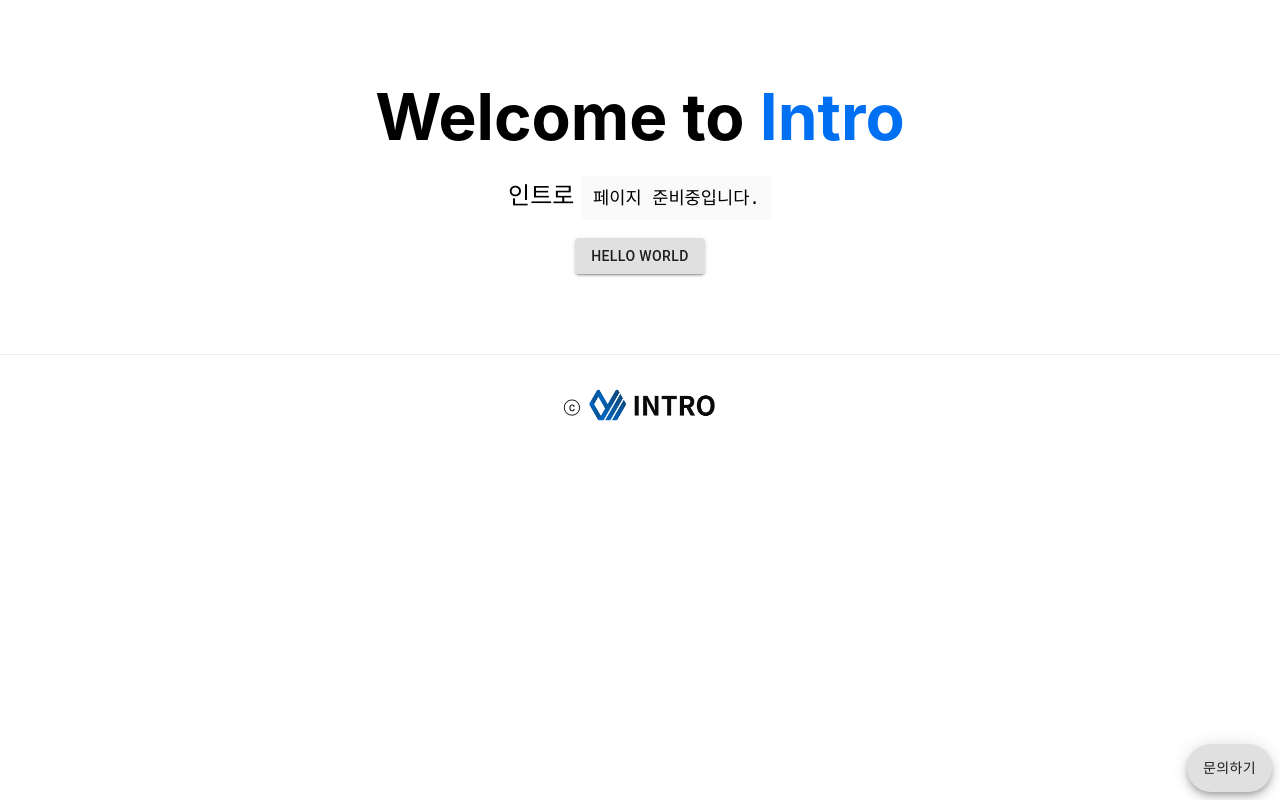
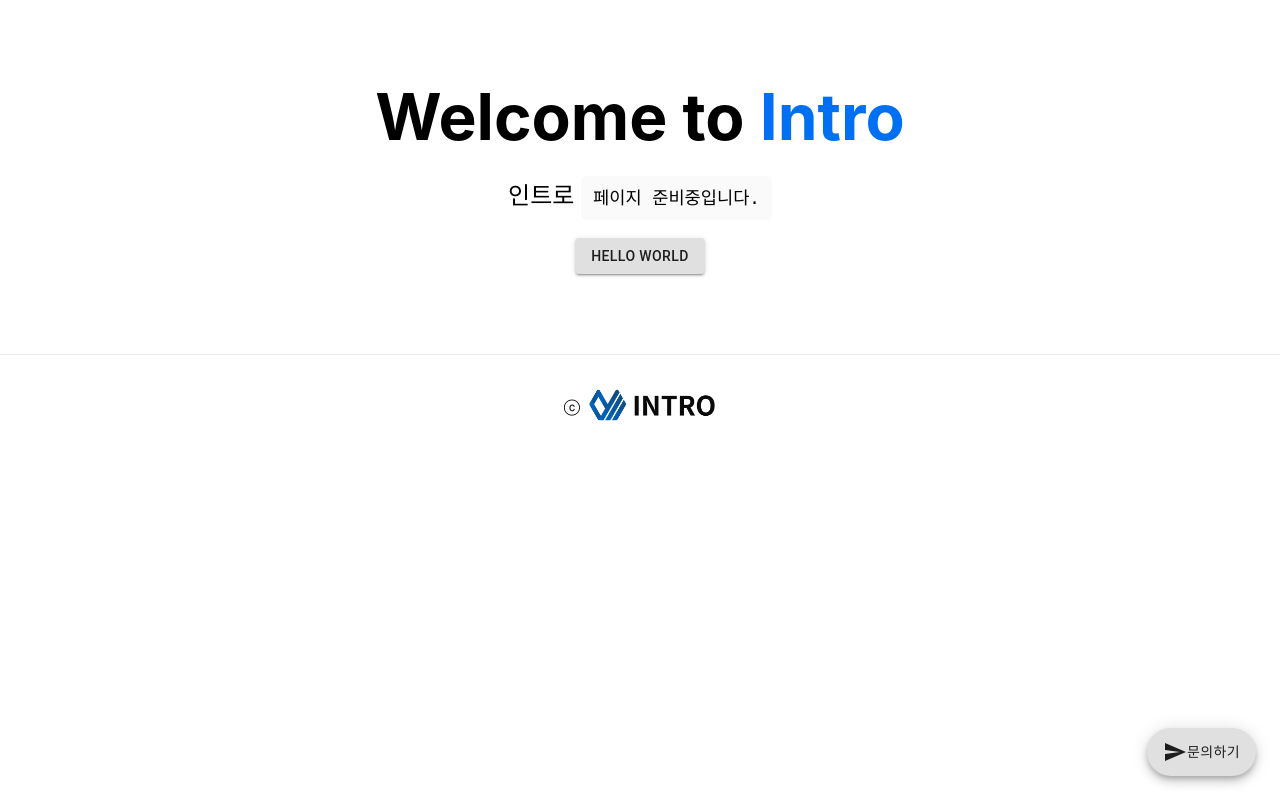
Before and after one commit to intro-taktak/nextjs_vercel, a Next.js app: page / in a window 1280 px wide. Built offline with nearby package versions, Linux system fonts and the light colour scheme.

Commit message:
바벨오류수정

```diff
--- a/package.json
+++ b/package.json
@@ -9,6 +9,7 @@
   },
   "dependencies": {
     "@material-ui/core": "^4.11.3",
+    "@material-ui/icons": "^4.11.2",
     "babel-plugin-styled-components": "^1.12.0",
     "next": "10.0.5",
     "react": "17.0.1",
--- a/pages/index.js
+++ b/pages/index.js
@@ -3,13 +3,13 @@ import { makeStyles } from '@material-ui/core/styles';
 import styles from '../styles/Home.module.css'
 import Button from '@material-ui/core/Button';
 import Fab from '@material-ui/core/Fab';
+import SendIcon from '@material-ui/icons/Send';
 
 const useStyles = makeStyles((theme) => ({
   fabDial: {
-      zIndex: 100000,
       position: 'absolute',
-      bottom: theme.spacing(1),
-      right: theme.spacing(1),
+      bottom: theme.spacing(3),
+      right: theme.spacing(3),
   },
 }));
 
@@ -37,6 +37,7 @@ export default function Home() {
       </main>
 
       <Fab variant="extended" className={classes.fabDial}>
+        <SendIcon></SendIcon>
         문의하기
       </Fab>
 
```
Also changed, not shown: .babelrc, 1 other file (tests, documents, lock files or other folders).
